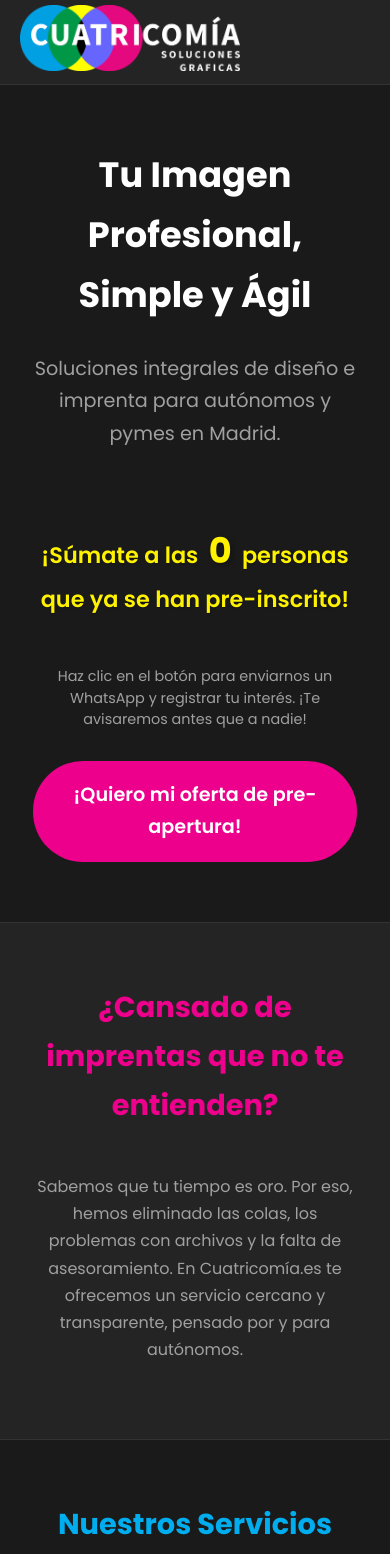
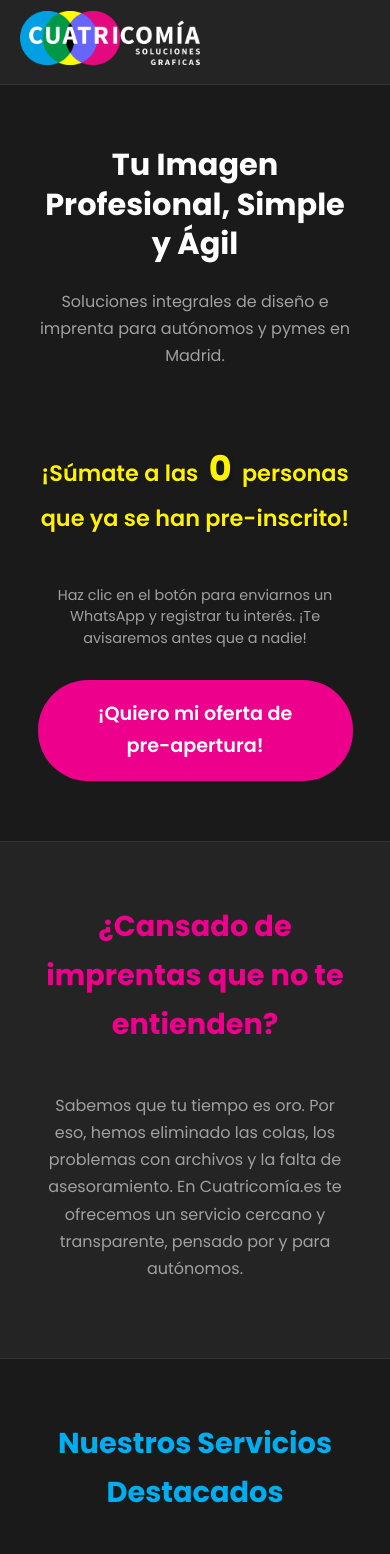
Before and after one commit to emilioclemente-apperly/cuatricomia-web, a PHP site: page / in a window 390 px wide. Shown: the top 1554 px of the page. Run offline with PHP 8.4, Linux system fonts and the light colour scheme; data that the repository does not hold is empty.

Commit message:
Improve mobile responsiveness

```diff
--- a/style.css
+++ b/style.css
@@ -231,20 +231,43 @@ section:nth-of-type(even) {
 
 /* --- Responsividad --- */
 @media (max-width: 768px) {
+    .logo {
+        max-width: 180px; /* Logo más pequeño en móviles */
+    }
+
     h1 {
-        font-size: 2.2rem;
+        font-size: 1.9rem; /* Título principal más adaptado */
+        line-height: 1.3;
     }
 
     h2 {
         font-size: 1.8rem;
     }
 
+    .hero .subtitle {
+        font-size: 1rem; /* Subtítulo más legible */
+    }
+
     .hero, section {
-        padding: 40px 15px;
+        padding: 40px 20px; /* Ajuste de padding */
+    }
+
+    .counter-text {
+        font-size: 1.2rem; /* Ajustar tamaño del texto del contador */
+    }
+
+    .counter-number {
+        font-size: 1.8rem; /* Ajustar tamaño del número del contador */
     }
 
     .how-it-works-steps {
-        flex-direction: column;
+        flex-direction: column; /* Apilar los pasos en vertical */
+        gap: 40px;
+    }
+
+    .cta-button {
+        padding: 15px 30px; /* Botón ligeramente más pequeño */
+        font-size: 1rem;
     }
 }
 
```
